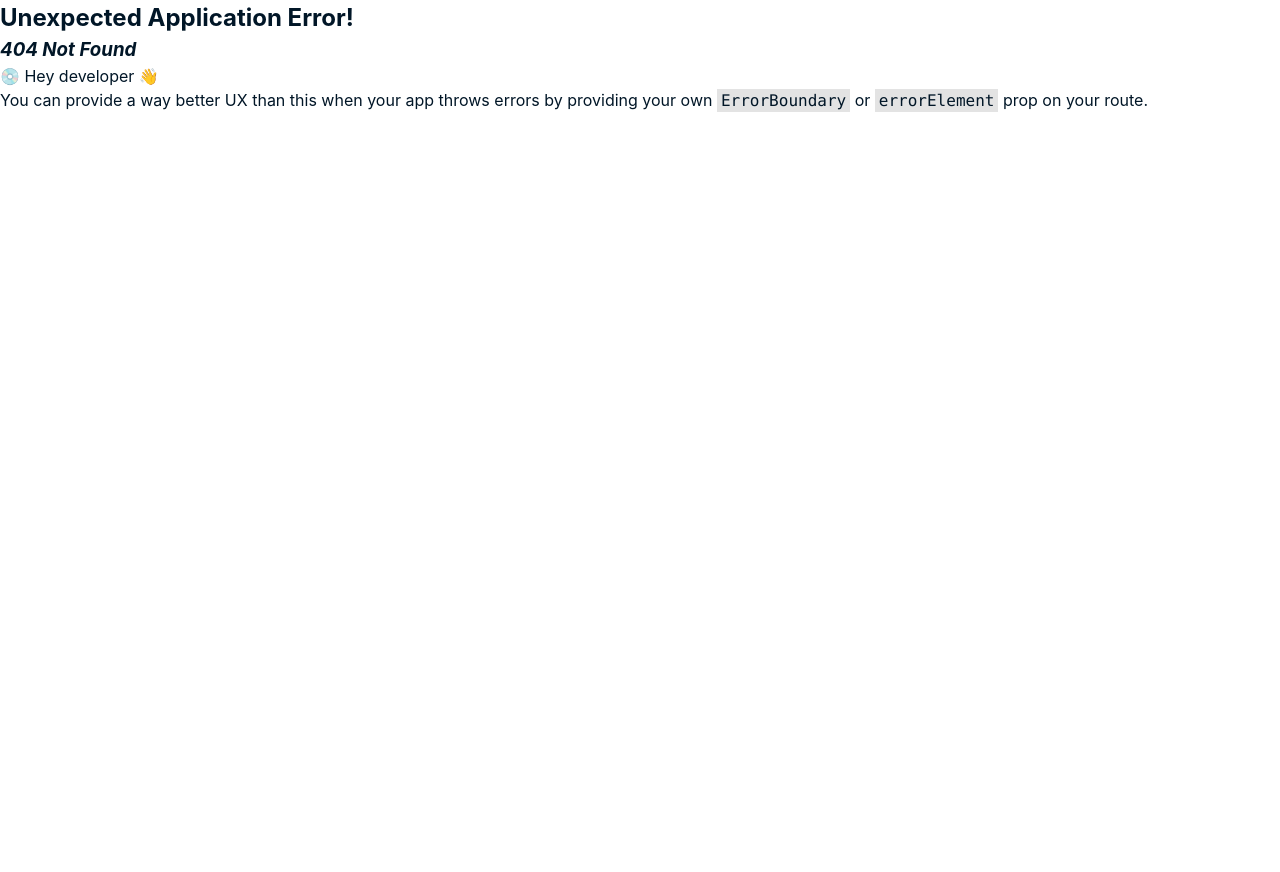
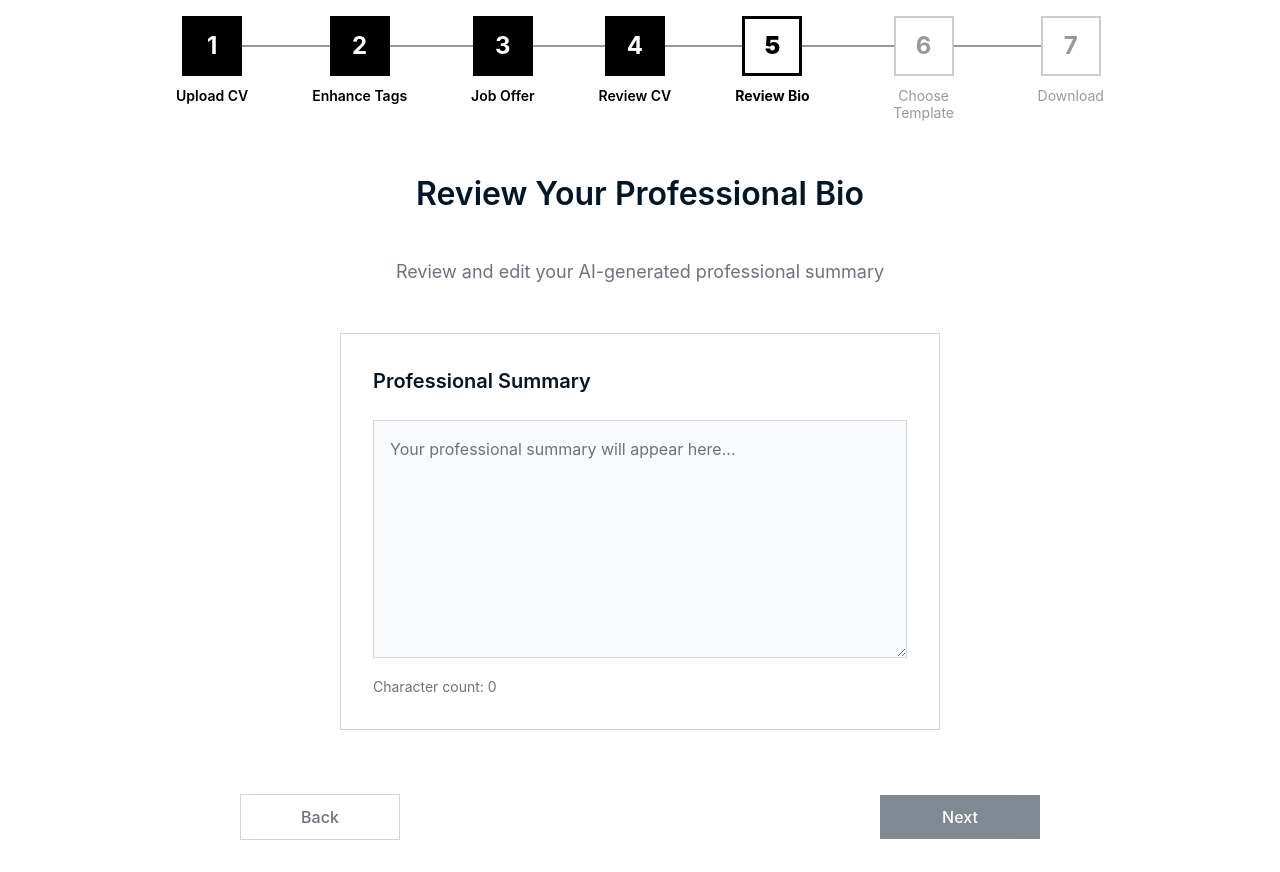
Before and after one commit to PawelSolecki/CRR-frontend, a React (Vite) app: page /review-bio in a window 1280 px wide. Before the commit this address had no page. Before the commit the page ends 800 px from the top, so only its background shows below. Built offline with nearby package versions, Linux system fonts and the light colour scheme.

Commit message:
feat: implement first version of ReviewBio page

```diff
--- a/src/app/App.tsx
+++ b/src/app/App.tsx
@@ -6,6 +6,10 @@ import Home from "../pages/Home/Home";
 import JobOffer, { action as jobOfferAction } from "../pages/JobOffer/JobOffer";
 import PageOne from "../pages/PageOne/PageOne";
 import PageTwo from "../pages/PageTwo/PageTwo";
+import ReviewBio, {
+  action as reviewBioAction,
+  loader as reviewBioLoader,
+} from "../pages/ReviewBio/ReviewBio";
 
 const queryClient = new QueryClient();
 
@@ -23,6 +27,12 @@ const router = createBrowserRouter([
       { path: "upload-cv", element: <PageOne /> },
       { path: "enhance-tags", element: <PageTwo /> },
       { path: "job-offer", element: <JobOffer />, action: jobOfferAction },
+      {
+        path: "review-bio",
+        element: <ReviewBio />,
+        action: reviewBioAction,
+        loader: reviewBioLoader,
+      },
     ],
   },
 ]);
--- /dev/null
+++ b/src/features/ReviewBio/ReviewBioForm.module.scss
@@ -0,0 +1,136 @@
+.bioSection {
+    display: flex;
+    justify-content: center;
+    width: 100%;
+}
+
+.bioContainer {
+    width: 100%;
+    max-width: 600px;
+    padding: 2rem;
+    border: 1px solid var(--color-border);
+    border-radius: 0;
+    background-color: var(--color-background);
+}
+
+.sectionTitle {
+    font-size: 1.25rem;
+    font-weight: 600;
+    color: var(--color-text-primary);
+    margin-bottom: 1.5rem;
+    text-align: left;
+}
+
+.textareaWrapper {
+    position: relative;
+    width: 100%;
+}
+
+.bioTextarea {
+    width: 100%;
+    min-height: 200px;
+    padding: 1rem;
+    border: 1px solid var(--color-border);
+    border-radius: 0;
+    background-color: #f9fafb;
+    font-family: inherit;
+    font-size: 1rem;
+    line-height: 1.6;
+    color: var(--color-text-primary);
+    resize: vertical;
+    outline: none;
+    transition: border-color 0.3s ease;
+
+    &:focus {
+        border-color: var(--color-primary);
+        box-shadow: 0 0 0 2px var(--color-secondary);
+    }
+
+    &::placeholder {
+        color: var(--color-text-secondary);
+    }
+}
+
+.charCounter {
+    margin-top: 0.75rem;
+    font-size: 0.875rem;
+    color: var(--color-text-secondary);
+    text-align: left;
+}
+
+.navigation {
+    display: flex;
+    justify-content: space-between;
+    align-items: center;
+    margin-top: 2rem;
+    padding-top: 2rem;
+}
+
+.backButton {
+    padding: 0.75rem 2rem;
+    border: 1px solid var(--color-border);
+    border-radius: 0;
+    background-color: transparent;
+    color: var(--color-text-secondary);
+    font-size: 1rem;
+    font-weight: 500;
+    cursor: pointer;
+    transition: all 0.3s ease;
+
+    &:hover {
+        border-color: var(--color-text-primary);
+        color: var(--color-text-primary);
+    }
+}
+
+.nextButton {
+    padding: 0.75rem 2rem;
+    border: none;
+    border-radius: 0;
+    background-color: var(--color-text-primary);
+    color: white;
+    font-size: 1rem;
+    font-weight: 500;
+    cursor: pointer;
+    transition: all 0.3s ease;
+
+    &:hover {
+        background-color: var(--color-primary);
+        transform: translateY(-1px);
+    }
+
+    &:active {
+        transform: translateY(0);
+    }
+}
+
+@media (max-width: 768px) {
+    .bioContainer {
+        padding: 1.5rem;
+    }
+
+    .bioTextarea {
+        min-height: 160px;
+    }
+
+    .navigation {
+        flex-direction: column;
+        gap: 1rem;
+
+        .backButton,
+        .nextButton {
+            width: 100%;
+        }
+    }
+}
+
+@media (max-width: 480px) {
+    .bioContainer {
+        padding: 1rem;
+    }
+
+    .bioTextarea {
+        min-height: 140px;
+        padding: 0.75rem;
+    }
+}
--- /dev/null
+++ b/src/features/ReviewBio/ReviewBioForm.tsx
@@ -0,0 +1,65 @@
+import { useState } from "react";
+import { Form, useLoaderData, useNavigation } from "react-router-dom";
+import { FormNavigation } from "../navigation";
+import classes from "./ReviewBioForm.module.scss";
+
+interface LoaderData {
+  generatedBio: string;
+}
+
+export default function ReviewBioForm() {
+  const navigation = useNavigation();
+  const isLoading = navigation.state === "submitting";
+
+  const { generatedBio } = useLoaderData() as LoaderData;
+
+  const [bio, setBio] = useState(generatedBio || "");
+  const [charCount, setCharCount] = useState(generatedBio?.length || 0);
+
+  const handleBioChange = (e: React.ChangeEvent<HTMLTextAreaElement>) => {
+    const newText = e.target.value;
+    setBio(newText);
+    setCharCount(newText.length);
+  };
+
+  return (
+    <Form method="post">
+      <input type="hidden" name="enhancedBio" value="" />
+
+      <div className={classes.bioSection}>
+        <div className={classes.bioContainer}>
+          <div className={classes.sectionHeader}>
+            <h2 className={classes.sectionTitle}>Professional Summary</h2>
+          </div>
+
+          <div className={classes.textareaWrapper}>
+            <textarea
+              className={classes.bioTextarea}
+              value={bio}
+              onChange={handleBioChange}
+              placeholder="Your professional summary will appear here..."
+              rows={8}
+              disabled={isLoading}
+            />
+            <div className={classes.charCounter}>
+              Character count: {charCount}
+              {charCount > 500 && (
+                <span className={classes.warning}>
+                  {" "}
+                  (Consider shortening for better readability)
+                </span>
+              )}
+            </div>
+          </div>
+        </div>
+      </div>
+
+      <FormNavigation
+        nextButtonType="submit"
+        nextText={isLoading ? "Processing..." : "Next"}
+        isLoading={isLoading}
+        nextDisabled={isLoading || !bio.trim()}
+      />
+    </Form>
+  );
+}
--- /dev/null
+++ b/src/pages/ReviewBio/ReviewBio.module.scss
@@ -0,0 +1,73 @@
+.container {
+    display: flex;
+    justify-content: center;
+    align-items: flex-start;
+    min-height: 100%;
+    padding: 2rem 0;
+}
+
+.content {
+    width: 100%;
+    max-width: 800px;
+    display: flex;
+    flex-direction: column;
+    gap: 2rem;
+}
+
+.title {
+    font-size: 2rem;
+    font-weight: 600;
+    text-align: center;
+    color: var(--color-text-primary);
+    margin-bottom: 0.5rem;
+}
+
+.subtitle {
+    font-size: 1.125rem;
+    color: var(--color-text-secondary);
+    text-align: center;
+    margin-bottom: 1rem;
+}
+
+@media (max-width: 768px) {
+    .container {
+        padding: 1rem 0;
+    }
+
+    .content {
+        gap: 1.5rem;
+    }
+
+    .title {
+        font-size: 1.75rem;
+    }
+
+    .bioContainer {
+        padding: 1.5rem;
+    }
+
+    .bioTextarea {
+        min-height: 160px;
+    }
+
+    .navigation {
+        flex-direction: column;
+        gap: 1rem;
+
+        .backButton,
+        .nextButton {
+            width: 100%;
+        }
+    }
+}
+
+@media (max-width: 480px) {
+    .bioContainer {
+        padding: 1rem;
+    }
+
+    .bioTextarea {
+        min-height: 140px;
+        padding: 0.75rem;
+    }
+}
--- /dev/null
+++ b/src/pages/ReviewBio/ReviewBio.tsx
@@ -0,0 +1,47 @@
+import { redirect, useActionData } from "react-router-dom";
+import ReviewBioForm from "../../features/ReviewBio/ReviewBioForm";
+import classes from "./ReviewBio.module.scss";
+
+interface ActionData {
+  success: boolean;
+  error?: string;
+}
+
+export default function ReviewBio() {
+  const actionData = useActionData() as ActionData;
+
+  return (
+    <div className={classes.container}>
+      <div className={classes.content}>
+        <h1 className={classes.title}>Review Your Professional Bio</h1>
+        <p className={classes.subtitle}>
+          Review and edit your AI-generated professional summary
+        </p>
+
+        <ReviewBioForm />
+
+        {actionData?.error && (
+          <div className={classes.error}>{actionData.error}</div>
+        )}
+      </div>
+    </div>
+  );
+}
+
+export async function loader() {
+  // TODO: Implement logic when hook is ready
+  return {
+    generatedBio: "",
+  };
+}
+
+export async function action({ request }: { request: Request }) {
+  const formData = await request.formData();
+  const enhancedBio = formData.get("enhancedBio");
+
+  if (enhancedBio) {
+    return redirect("/app/review-cv");
+  }
+
+  return { success: false, error: "No enhanced bio provided" };
+}
```
